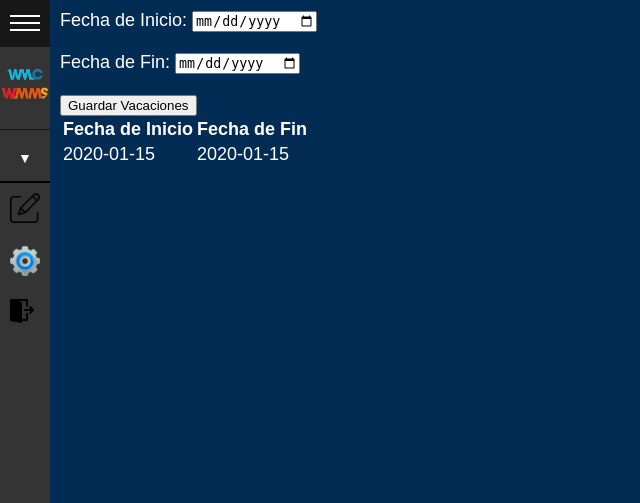
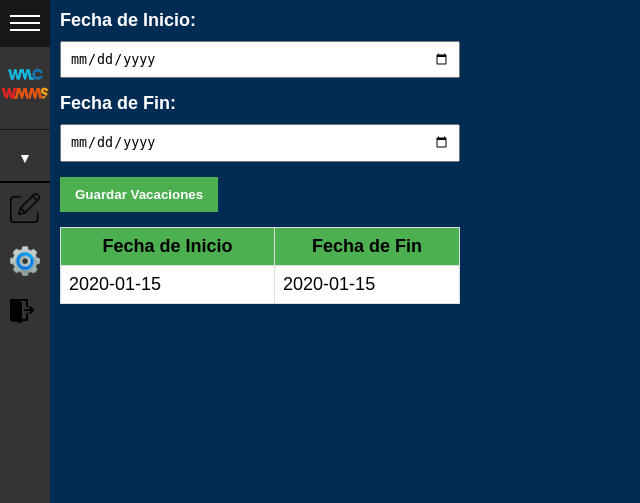
Before and after one commit to embrace23/app_rrhh, a Flask app: template templates/vacaciones.html in a window 1280 px wide. Shown: the top 503 px of the page, without its empty margins (0-640 px from the left). Run offline with Flask 3, Linux system fonts and the light colour scheme; the template is opened without the code that fills it: most values are stand-ins (such as "Sample title", 1, 10 or a date in 2020).

Commit message:
vacaciones actualizado

```diff
--- a/templates/vacaciones.html
+++ b/templates/vacaciones.html
@@ -75,7 +75,7 @@
         </div>
     </div>
 
-    <div id="mainContainer">
+    <div id="mainContainer" class="guardarFecha">
         <form action="/guardar_vacaciones" method="POST">
             <div class="form-group">
                 <label for="fecha_inicio">Fecha de Inicio:</label>
--- a/utils.py
+++ b/utils.py
@@ -216,7 +216,7 @@ def obtener_vacaciones(area=None, nombre_empleado=None):
             cursor = conexion.cursor()
 
             if nombre_empleado:
-                consulta = "SELECT fecha_inicio, fecha_fin FROM vacaciones WHERE empleado = %s and aprobado <> 'NO'"
+                consulta = "SELECT fecha_inicio, fecha_fin FROM vacaciones WHERE empleado = %s and aprobado = 'SI'"
                 cursor.execute(consulta, (nombre_empleado,))
 
             if area:
```
Also changed, not shown: 1 other file.
